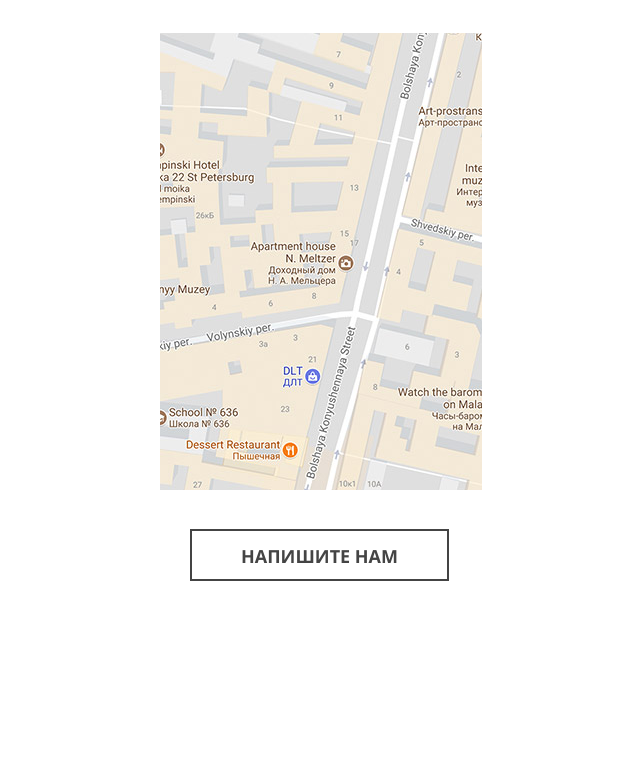
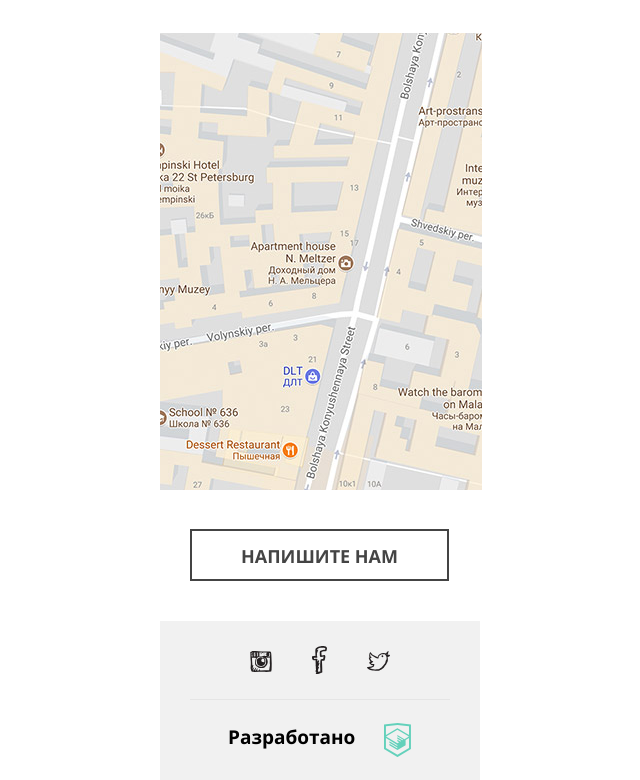
Before and after one commit to Agafon87/592167-mishka-16, a website: page source/index.html in a window 1280 px wide. Shown: the part 3468-4248 px from the top of the page, without its empty margins (320-960 px from the left). Before the commit the page ends 4049 px from the top, so only its background shows below. Drawn offline with nearby package versions, Linux system fonts and the light colour scheme; files that its build step writes are made by us from their sources; files whose address does not match are found by name.

Commit message:
Делает стилизацию блока page-footer

```diff
--- a/source/index.html
+++ b/source/index.html
@@ -159,32 +159,37 @@
       </a>
     </section>
   </main>
-<!--
+
   <footer class="page-footer">
-    <ul class="page-footer__social social">
+    <ul class="social__list">
       <li>
-        <a class="social__item" href="#" aria-label="Мы в инстаграмме">
-          <img class="social__icon social__icon--insta" src="img/insta.svg" alt="Мы в инстаграмме" width="22"
+        <a class="social__item social__insta" href="#" aria-label="Мы в инстаграмме">
+          <img class="social__icon social__icon--insta" src="img/icon-insta.svg" alt="Мы в инстаграмме" width="22"
             height="21">
         </a>
       </li>
       <li>
-        <a class="social__item" href="#" aria-label="Мы в фейсбуке">
-          <img class="social__icon social__icon--fb" src="img/fb.svg" alt="Мы в фейсбуке" width="15" height="28">
+        <a class="social__item social__fb" href="#" aria-label="Мы в фейсбуке">
+          <img class="social__icon social__icon--fb" src="img/icon-fb.svg" alt="Мы в фейсбуке" width="15" height="28">
         </a>
       </li>
       <li>
-        <a class="social__item" href="#" aria-label="Мы в твиттере">
-          <img class="social__icon social__icon--twitter" src="img/twitter.svg" alt="Мы в твиттере" width="23"
+        <a class="social__item social__twitter" href="#" aria-label="Мы в твиттере">
+          <img class="social__icon social__icon--twitter" src="img/icon-twitter.svg" alt="Мы в твиттере" width="23"
             height="20">
         </a>
       </li>
     </ul>
-    <p class="page-footer__copyright">
-      Разработано
-    </p>
+    <div class="page-footer__copyright">
+      <p>
+        Разработано
+      </p>
+      <svg version="1.1" id="Layer_1" fill="rgb(99, 209, 187)" xmlns="http://www.w3.org/2000/svg" xmlns:xlink="http://www.w3.org/1999/xlink" x="0px" y="0px" width="26.943px" height="34.09px" viewBox="0 0 26.943 34.09" enable-background="new 0 0 26.943 34.09" xml:space="preserve">
+        <path d="M13.62,0.017L13.472,0L0,1.412v24.661l13.473,8.017l13.43-7.99l0.042-0.025V1.412L13.62,0.017z M25.019,12.127L13.495,5.334 L13.494,5.23l-0.087,0.05l-0.088-0.056v0.109L1.925,12.118V3.147l11.548-1.212l11.547,1.212V12.127z M13.405,6.787L24.923,13.5 l-4.479,2.64l-7.093-4.221l-0.014,1.415l5.904,3.513l-0.86,0.507l-5.03-2.992l-0.014,1.415l3.827,2.275l-0.782,0.523l-3.031-1.787 l-0.014,1.413l1.853,1.091l-1.8,1.081L2.034,13.622L13.405,6.787z M1.925,15.127l11.411,6.791l0.016,1.044L5.41,18.234L5.395,19.65 l7.979,4.795l0.018,1.076l-7.973-4.74l-0.013,1.414l8.021,4.822l0.046,0.025l8.143-4.872l-0.011-5.177l3.415-2.036v10.021 L13.472,31.85L1.925,24.979V15.127z"/>
+      </svg>
+    </div>
   </footer>
-
+<!--
   <section class="modal-basket">
     <h2 class="modal-basket__title">Добавить в корзину</h2>
     <p class="modal-basket__text">
--- a/source/sass/contacts.scss
+++ b/source/sass/contacts.scss
@@ -3,8 +3,7 @@
 
 .contacts {
   position: relative;
-
-
+  margin-bottom: 40px;
 
   &__title {
     margin-top: 30px;
--- /dev/null
+++ b/source/sass/footer.scss
@@ -0,0 +1,36 @@
+@import "partials/params";
+@import "partials/mixins";
+
+.page-footer {
+  width: $width-mobile;
+  @include block-center;
+
+  background-color: $footer-bg-color;
+
+  &__copyright {
+    position: relative;
+
+    display: flex;
+    margin-left: 30px;
+    margin-right: 30px;
+
+    border-top: 1px solid $footer-separator-color;
+  }
+
+  &__copyright p {
+    @include clear;
+    padding-top: 28px;
+    padding-bottom: 34px;
+    margin-left: 38px;
+
+    font-size: 19px;
+    line-height: 18px;
+    font-weight: bold;
+  }
+
+  &__copyright svg {
+    position: absolute;
+    top: 23px;
+    right: 39px;
+  }
+}
--- a/source/sass/header.scss
+++ b/source/sass/header.scss
@@ -15,11 +15,11 @@
 
     width: 100%;
 
-    border-top: 1px solid $menu-border-color;
+    border-top: 1px solid $border-color;
   }
 
   &__item:last-child {
-    border-bottom: 1px solid $menu-border-color;
+    border-bottom: 1px solid $border-color;
   }
 
   &__item a {
--- a/source/sass/partials/_params.scss
+++ b/source/sass/partials/_params.scss
@@ -4,7 +4,7 @@ $width-tablet: 500px;
 $width-desktop: 940px;
 
 // Colors
-$menu-border-color: rgb(236, 236, 236);
+$border-color: rgb(236, 236, 236);
 $color-lime: rgb(99, 209, 187);
 $color-lime-darker: rgb(86, 195, 178);
 $color-black: rgb(0, 0, 0);
@@ -12,4 +12,5 @@ $color-white: rgb(255, 255, 255);
 $decor-green: rgb(20, 144, 128);
 $table-border-color: rgb(236, 236, 236);
 $button-border-color: rgb(68, 68, 68);
-$button-slider-color: $menu-border-color;
+$footer-bg-color: rgb(241, 241, 241);
+$footer-separator-color: rgb(229, 229, 229);
--- a/source/sass/slider.scss
+++ b/source/sass/slider.scss
@@ -13,7 +13,7 @@
     width: 130px;
     height: 52px;
 
-    border: 1px solid $button-slider-color;
+    border: 1px solid $border-color;
     background-color: $color-white;
     background-image: url("../img/icon-left-arrow.svg");
     background-repeat: no-repeat;
--- /dev/null
+++ b/source/sass/social.scss
@@ -0,0 +1,28 @@
+@import "partials/params";
+@import "partials/mixins";
+
+.social {
+
+  &__list {
+    @include clear-list;
+    display: flex;
+    justify-content: center;
+  }
+
+  &__item {
+    display: block;
+    padding: 20px;
+  }
+
+  &__insta {
+    padding-top: 30px;
+  }
+
+  &__fb {
+    padding-top: 25px;
+  }
+
+  &__twitter {
+    padding-top: 30px;
+  }
+}
--- a/source/sass/style.scss
+++ b/source/sass/style.scss
@@ -8,3 +8,5 @@
 @import "feedback";
 @import "slider";
 @import "contacts";
+@import "footer";
+@import "social";
```
Also changed, not shown: source/img/logo-htmlacademy.svg.
